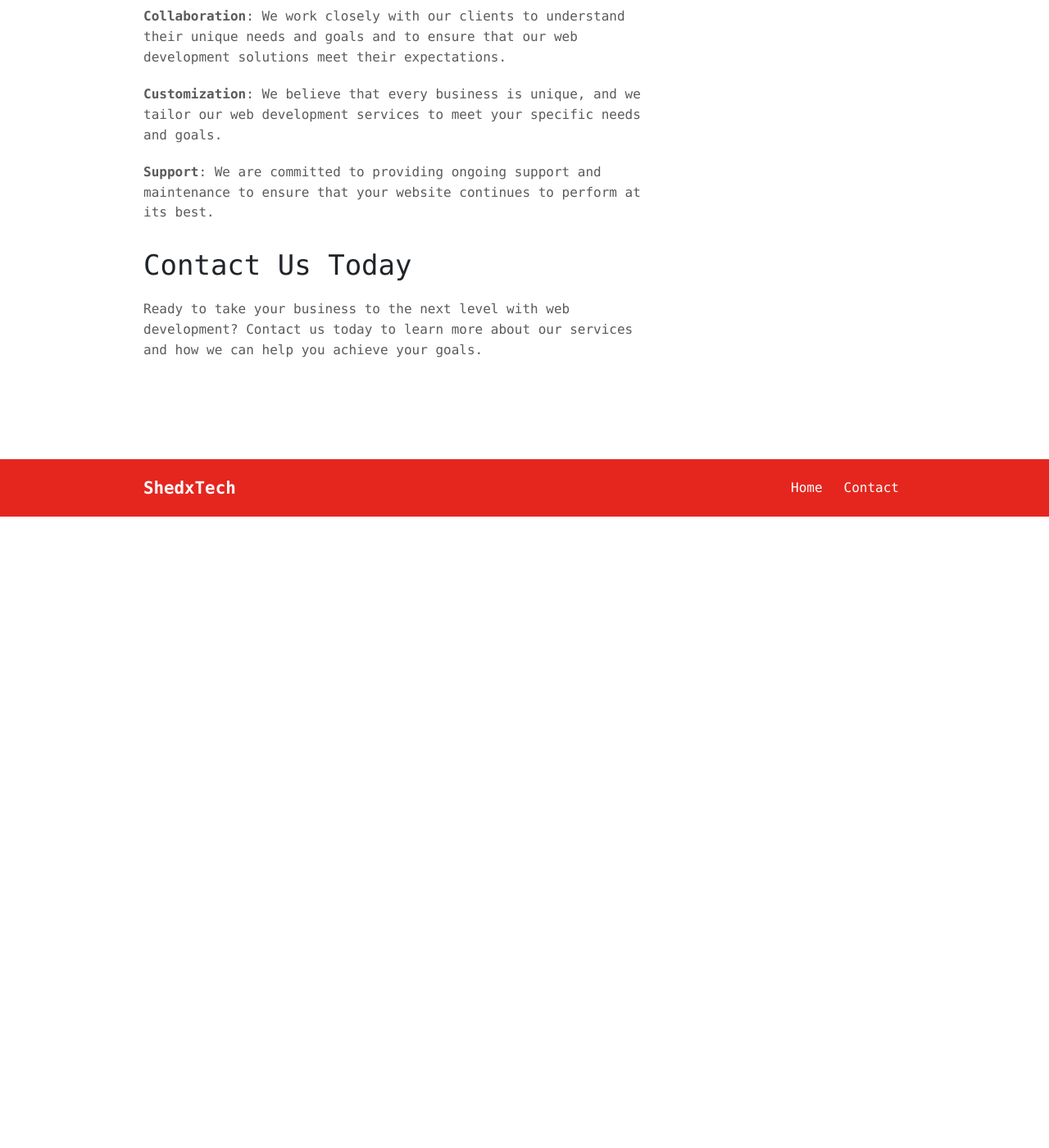
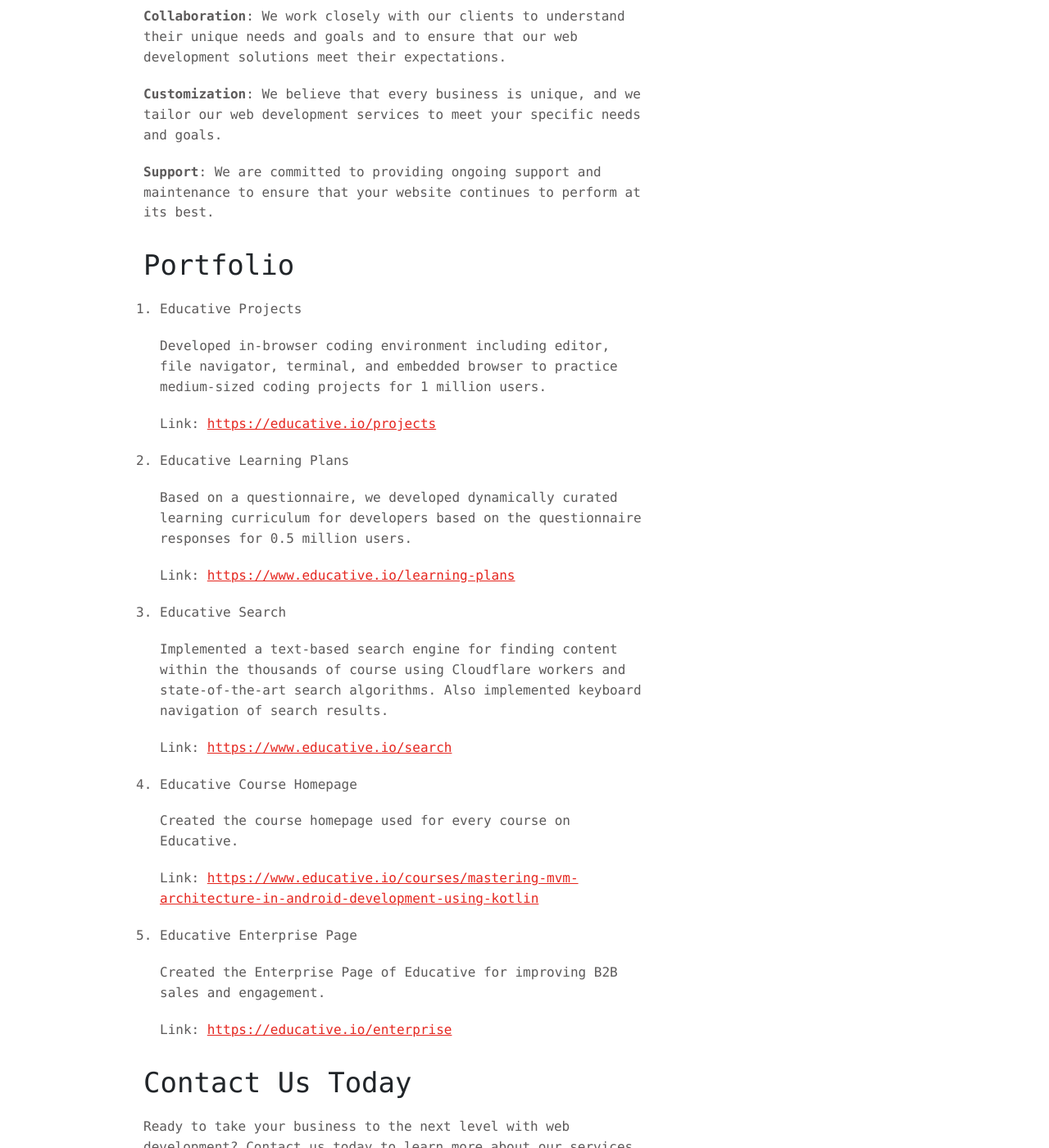
Before and after one commit to ShedxTech/ShedxTech.github.io, a Jekyll site: the page built from _services/web-dev.md, in a window 1280 px wide and 1400 px high, scrolled down 1800 px. Shown: the whole window at 82% size. Built offline with Jekyll 4.4.1, drawn with Linux system fonts in a browser that asks for light colours; before the commit the page ends 2430 px from its top, so only the background shows below that.

Commit message:
portfolio

```diff
--- a/_services/web-dev.md
+++ b/_services/web-dev.md
@@ -33,6 +33,38 @@ At ShedxTech, we are passionate about web development and the possibilities it o
 
 **Support**: We are committed to providing ongoing support and maintenance to ensure that your website continues to perform at its best.
 
+# Portfolio
+
+1. Educative Projects
+
+   Developed in-browser coding environment including editor, file navigator, terminal, and embedded browser to practice medium-sized coding projects for 1 million users.
+
+   Link: [https://educative.io/projects](https://educative.io/projects)
+
+2. Educative Learning Plans
+
+   Based on a questionnaire, we developed dynamically curated learning curriculum for developers based on the questionnaire responses for 0.5 million users.
+
+   Link: [https://www.educative.io/learning-plans](https://www.educative.io/learning-plans)
+
+3. Educative Search
+
+   Implemented a text-based search engine for finding content within the thousands of course using Cloudflare workers and state-of-the-art search algorithms. Also implemented keyboard navigation of search results.
+
+   Link: [https://www.educative.io/search](https://www.educative.io/search)
+
+4. Educative Course Homepage
+
+   Created the course homepage used for every course on Educative.
+
+   Link: [https://www.educative.io/courses/mastering-mvm-architecture-in-android-development-using-kotlin](https://www.educative.io/courses/mastering-mvm-architecture-in-android-development-using-kotlin)
+
+5. Educative Enterprise Page
+
+   Created the Enterprise Page of Educative for improving B2B sales and engagement.
+
+   Link: [https://educative.io/enterprise](https://educative.io/enterprise)
+
 # Contact Us Today
 
 Ready to take your business to the next level with web development? Contact us today to learn more about our services and how we can help you achieve your goals.
```
Also changed, not shown: _data/menus.yml (+6 -2 lines), portfolio.md (added, +67 -0 lines).
